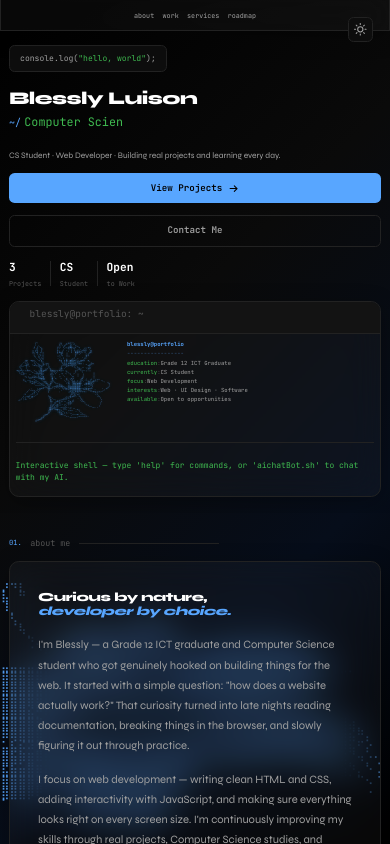
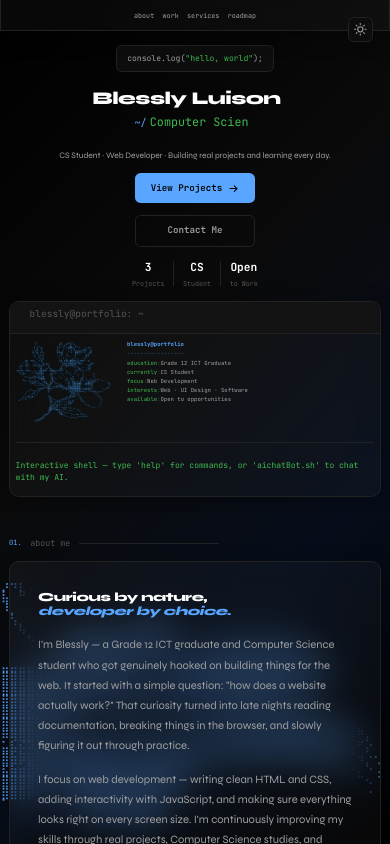
Before and after one commit to amblessly/portfolio, a Next.js app: page / in a window 390 px wide. Shown: the top 844 px of the page. Built offline with nearby package versions, Linux system fonts and the light colour scheme.

Commit message:
fix: center hero content on mobile

```diff
--- a/app/globals.css
+++ b/app/globals.css
@@ -1771,7 +1771,13 @@ html.sidebar-is-collapsed main {
     grid-template-columns: 1fr;
     gap: 1.5rem;
   }
-  .hero-content { order: 1; }
+  .hero-content {
+    order: 1;
+    text-align: center;
+    display: flex;
+    flex-direction: column;
+    align-items: center;
+  }
   .hero-terminal {
     display: block;
     order: 2;
@@ -1782,7 +1788,7 @@ html.sidebar-is-collapsed main {
   }
   .hero-name { font-size: 2rem; margin-bottom: .6rem; }
   .hero-bio { font-size: .85rem; margin-bottom: 1.2rem; }
-  .hero-ctas { margin-bottom: 1.5rem; }
+  .hero-ctas { margin-bottom: 1.5rem; justify-content: center; }
   .hero-stats { gap: .8rem; flex-wrap: wrap; }
   .stat-num { font-size: 1rem; }
   .stat-label { font-size: .6rem; }
```
